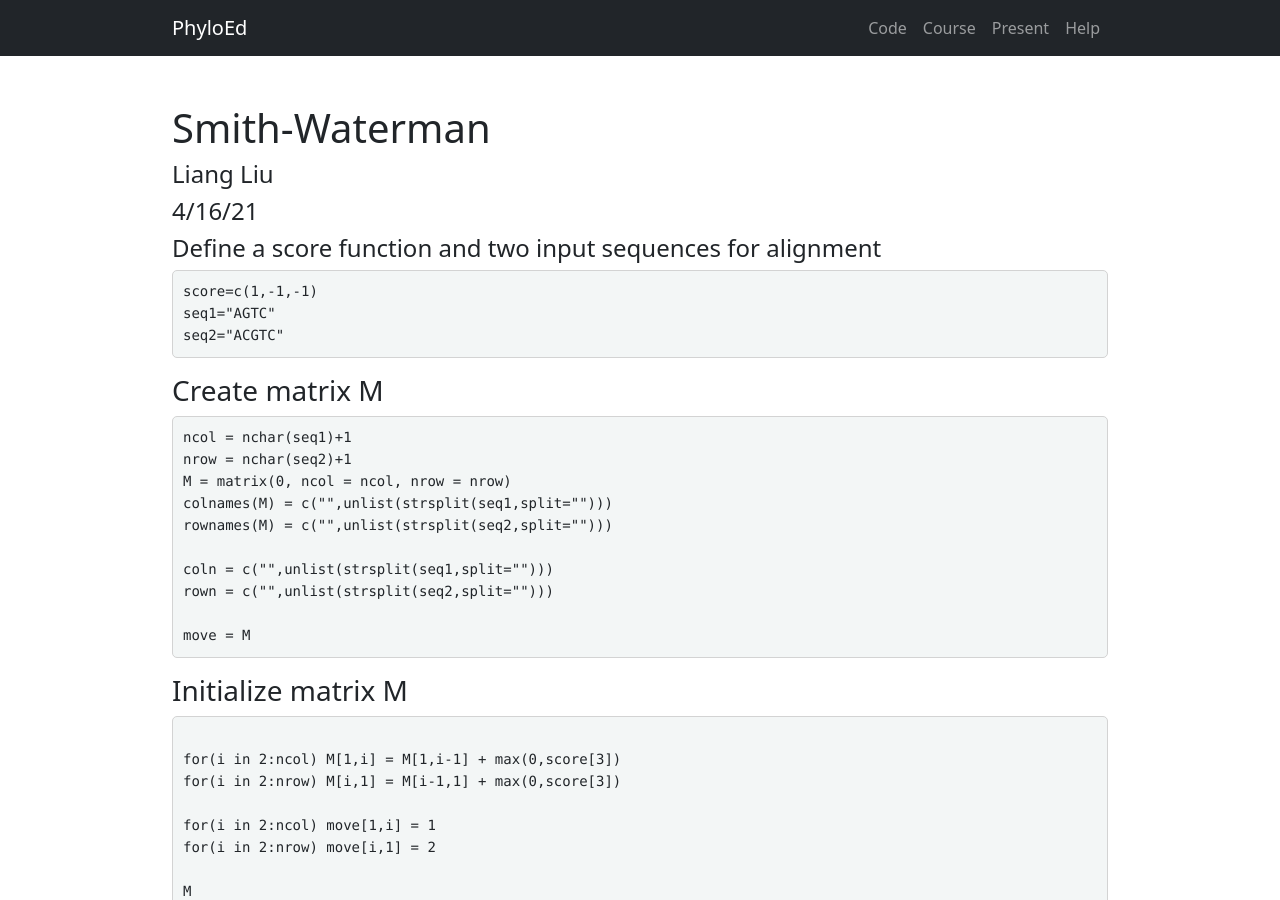
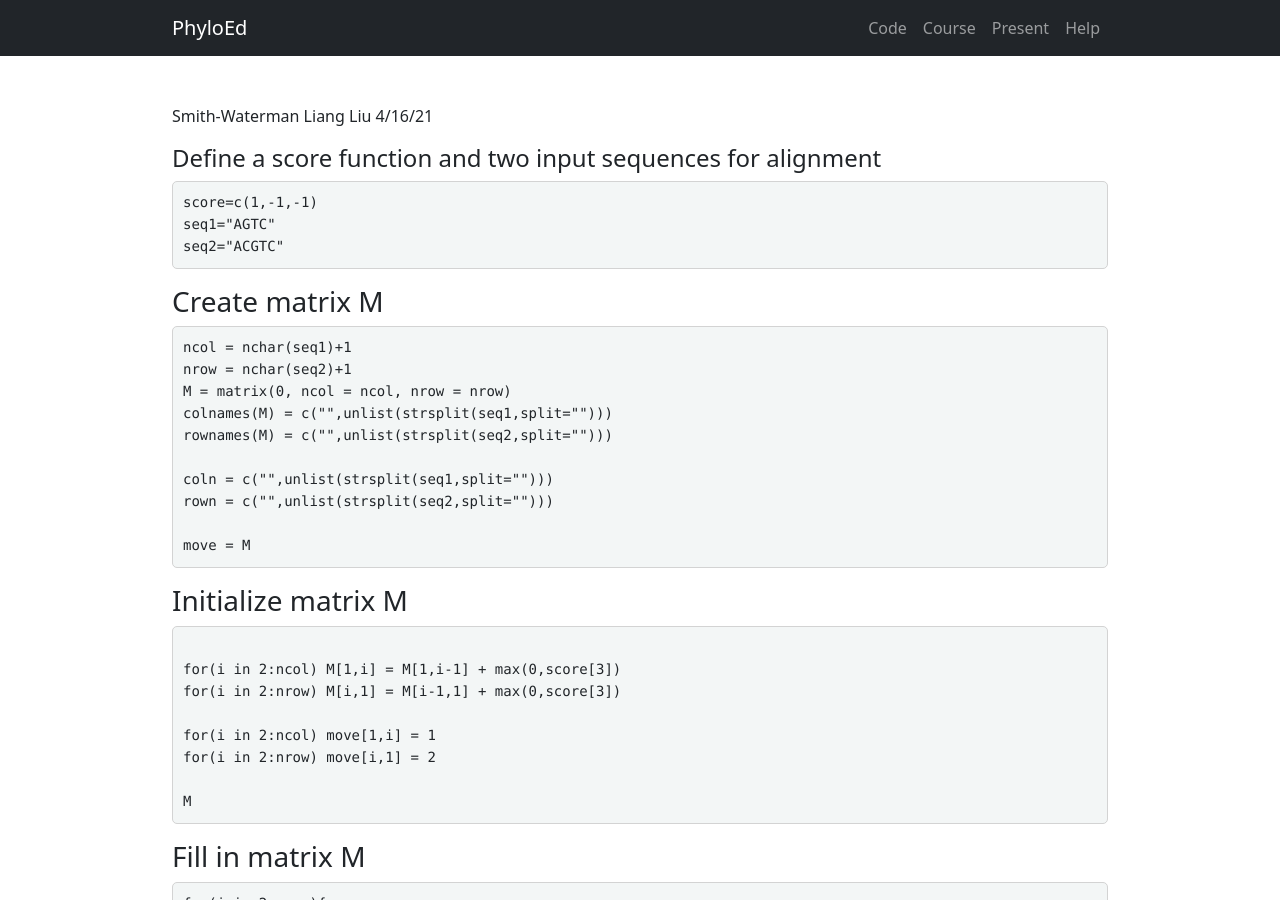
Before and after one commit to lliu1871/PhyEd, a Jekyll site: the page built from code/smith_waterman.md, in a window 1280 px wide and 900 px high. Built offline with Jekyll 4.4.1, drawn with Linux system fonts in a browser that asks for light colours.

Commit message:
Update smith_waterman.md

```diff
--- a/code/smith_waterman.md
+++ b/code/smith_waterman.md
@@ -7,9 +7,9 @@ output: html_document
 date: 4/16/21
 ---
 
-# {{ page.title }}
-#### {{ page.author }}
-#### {{ page.date }}
+ {{ page.title }}
+ {{ page.author }}
+ {{ page.date }}
 
 #### Define a score function and two input sequences for alignment
 
```
